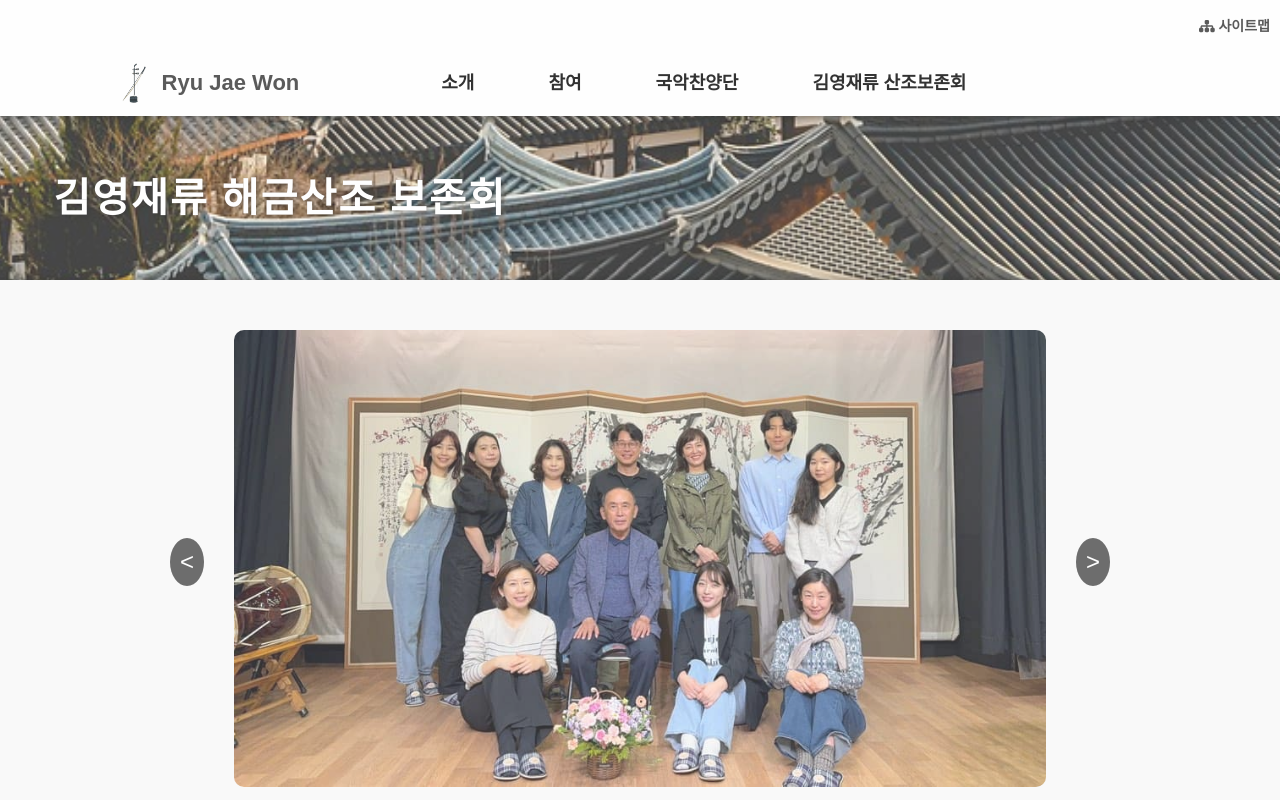
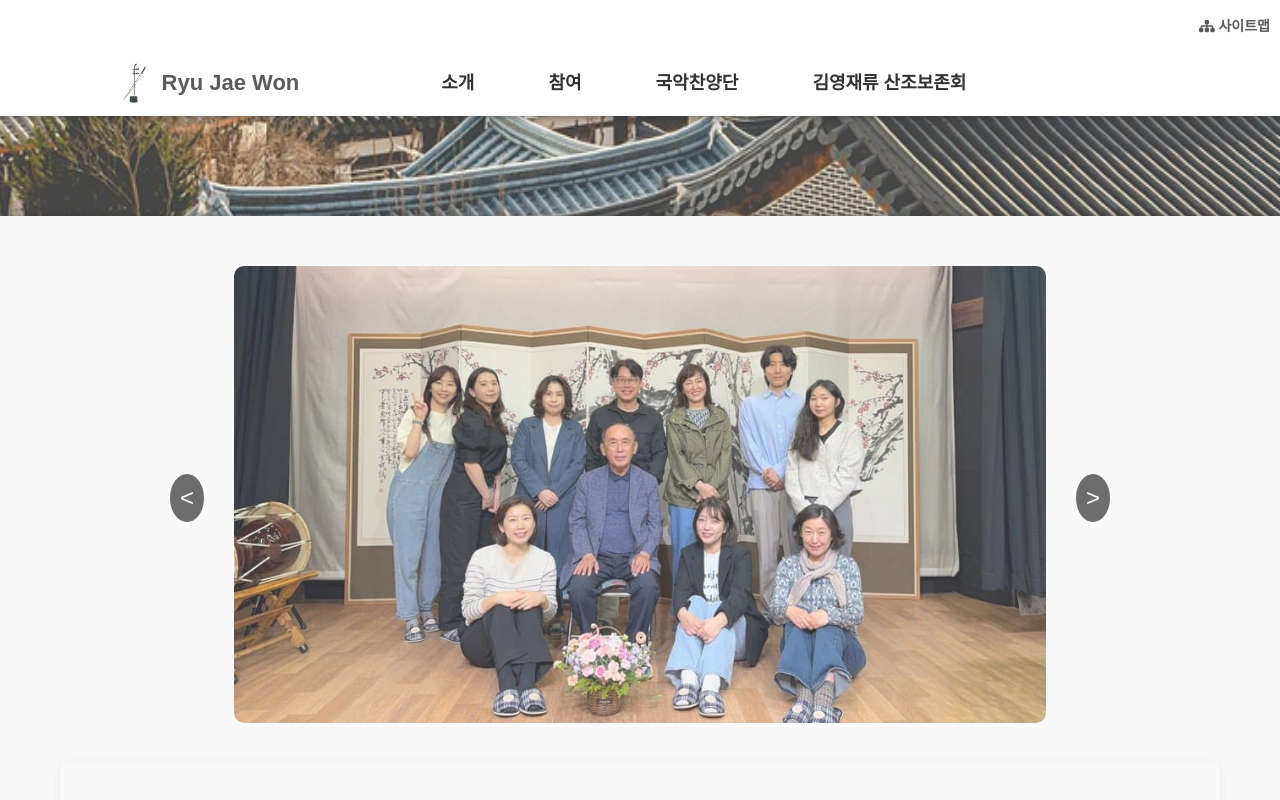
Before and after one commit to BrightLuminate/jawnproject, a React (Create React App) app: page /kim-young-jae-introduction in a window 1280 px wide. Shown: the top 800 px of the page. Built offline with nearby package versions, Linux system fonts and the light colour scheme.

Commit message:
Update KimYoungJaeIntroduction.js

```diff
--- a/src/components/KimYoungJaeIntroduction.js
+++ b/src/components/KimYoungJaeIntroduction.js
@@ -48,7 +48,7 @@ const KimYoungJaeIntroduction = () => {
     <div className='gugak-choir-main'>
       <div className="gugak-choir-intro">
         <header className="headers">
-          <h1>김영재류 해금산조 보존회</h1>
+
         </header>
 
         <div className="content">
```
